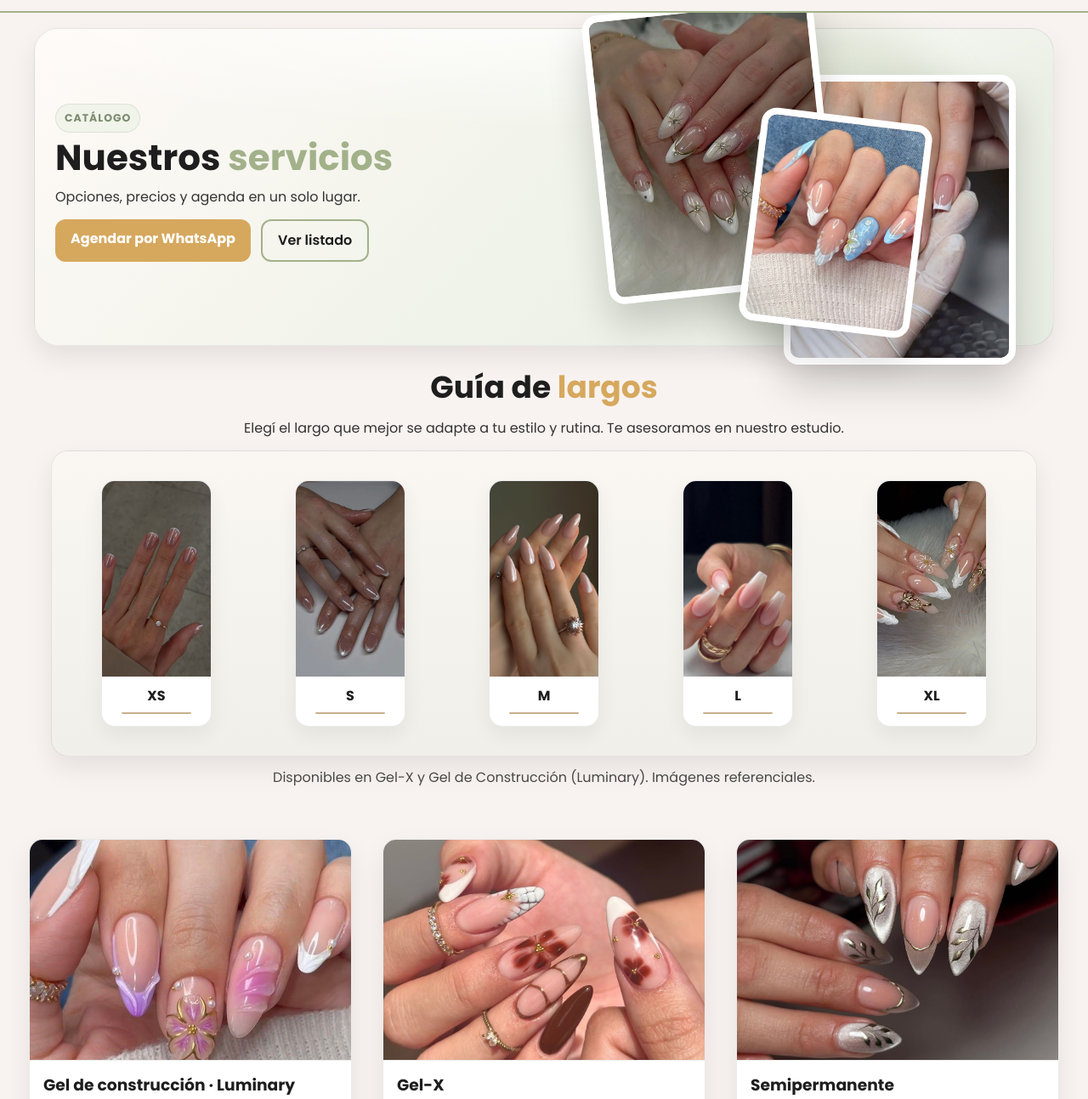
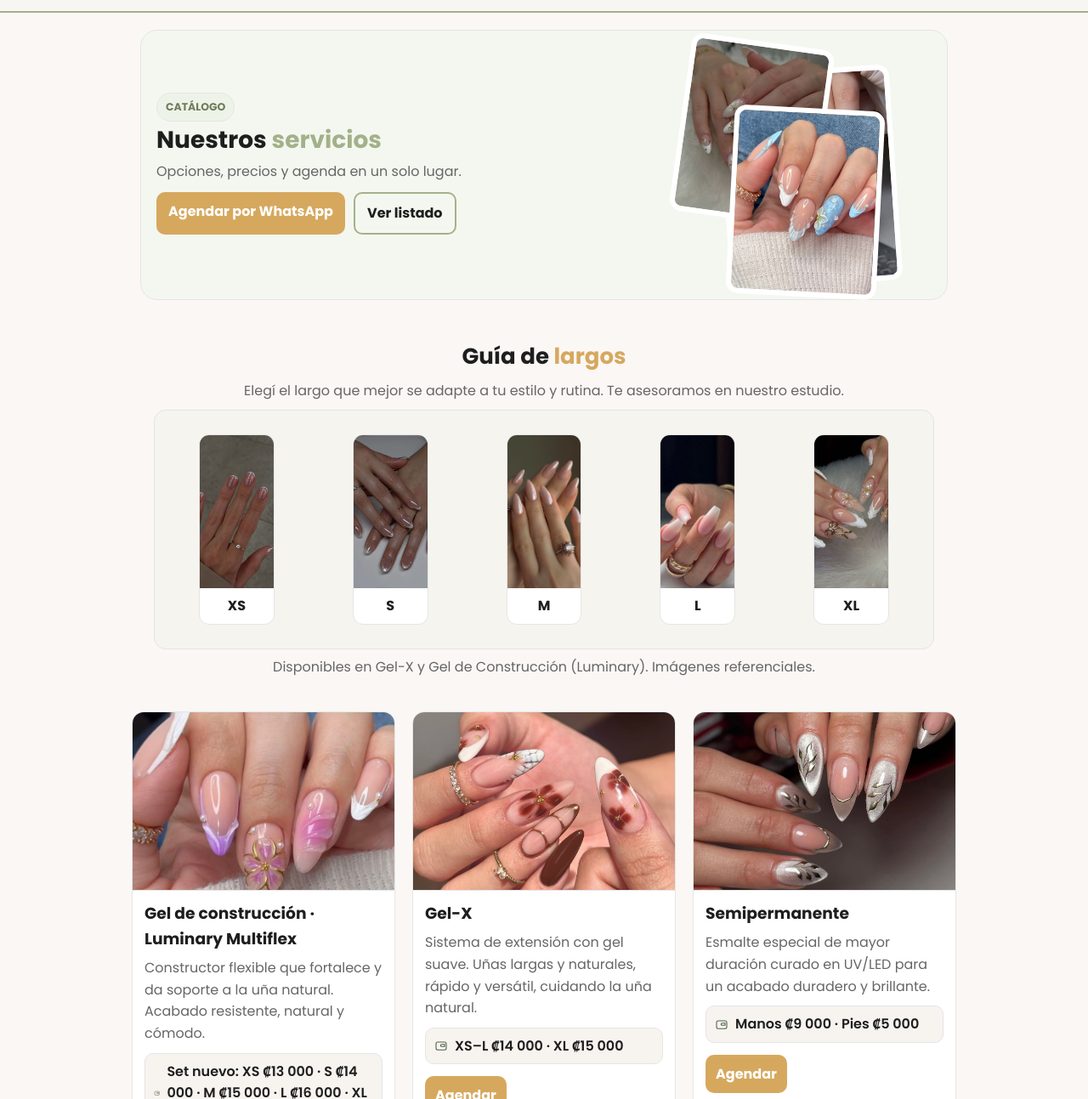
Before and after one commit to JoseMCG23/Proyecto, a plain HTML site: page servicios.html in a window 1280 px wide. Shown: the part 67-1360 px from the top of the page at 85% size. Drawn offline with Linux system fonts and the light colour scheme.

Commit message:
otros cambios

```diff
--- a/css/acerca.css
+++ b/css/acerca.css
@@ -7,7 +7,7 @@
     --shadow: 0 6px 16px rgba(0, 0, 0, .07);
 }
 
-/* ===== Pegado del footer al fondo y altura compacta (solo en esta página) ===== */
+
 html,
 body {
     height: 100%;
--- a/css/servicios.css
+++ b/css/servicios.css
@@ -1,404 +1,327 @@
+/* ===== Variables simples ===== */
 :root {
     --text: #1e1e1e;
     --muted: #666;
     --card: #fff;
-    --bg-cream: #f7f4f0;
-    --line: rgba(0, 0, 0, .08);
+    --line: #e5e5e5;
     --accent: #a3b18a;
     --gold: #d6a85e;
-    --shadow: 0 14px 30px rgba(0, 0, 0, .08);
+    --bg: #f8f6f3;
 }
 
-/* ===== ICONOS (estilo lineal) ===== */
+* {
+    box-sizing: border-box
+}
+
+img {
+    max-width: 100%;
+    display: block
+}
+
+body {
+    margin: 0;
+    font-family: Poppins, system-ui, sans-serif;
+    color: var(--text);
+    background: #faf7f5
+}
+
 .ico {
     stroke: currentColor;
     fill: none;
-    stroke-width: 1.8;
-    stroke-linecap: round;
-    stroke-linejoin: round;
-    color: #506044;
+    stroke-width: 1.6;
+    color: #506044
 }
 
-/* ===== HERO ===== */
+/* ===== HERO (simple y compacto) ===== */
 .srv-hero {
-    margin: 18px auto 12px;
-    padding: 0 20px;
+    padding: 20px
 }
 
 .srv-hero__inner {
-    max-width: 1200px;
-    margin: 0 auto;
+    max-width: 950px;
+    margin: auto;
     display: grid;
-    grid-template-columns: 1.1fr .9fr;
-    gap: 28px;
+    grid-template-columns: 1fr 0.9fr;
+    gap: 20px;
     align-items: center;
-    background:
-        radial-gradient(1100px 220px at 50% -10%, #ffffffb0 20%, transparent 70%),
-        linear-gradient(135deg, #fffaf7 0%, #eef2e8 60%, #e8ede3 100%);
+    background: #f4f7ef;
     border: 1px solid var(--line);
-    border-radius: 28px;
-    box-shadow: var(--shadow);
-    padding: 36px 24px;
+    border-radius: 20px;
+    padding: 18px;
 }
 
 .eyebrow {
+    display: inline-block;
+    margin-bottom: 6px;
+    padding: 6px 10px;
+    border: 1px solid var(--line);
+    border-radius: 999px;
+    font-size: .78rem;
+    font-weight: 700;
     text-transform: uppercase;
-    letter-spacing: .08em;
-    font-weight: 700;
-    font-size: .78rem;
-    color: #7c8b6f;
-    background: #f0f4ea;
-    display: inline-block;
-    padding: 6px 10px;
-    border-radius: 999px;
-    border: 1px solid var(--line);
-    margin: 0 0 6px;
+    color: #6e7d5a;
+    background: #eef3e9
 }
 
 .srv-hero__text h2 {
-    font-size: clamp(28px, 4.2vw, 42px);
-    line-height: 1.15;
     margin: 0 0 8px;
+    font-size: 28px;
+    line-height: 1.15
 }
 
 .srv-hero__text h2 span {
-    color: var(--accent);
+    color: var(--accent)
 }
 
 .srv-hero__text .sub {
-    margin: 0 0 14px;
-    opacity: .9;
+    margin: 0 0 12px;
+    color: var(--muted)
 }
 
 .srv-actions {
     display: flex;
-    gap: 12px;
-    flex-wrap: wrap;
-    margin-bottom: 10px;
+    gap: 10px;
+    flex-wrap: wrap
+}
+
+.btn-cta,
+.btn-ghost {
+    display: inline-block;
+    padding: 10px 14px;
+    border-radius: 10px;
+    font-weight: 700;
+    text-decoration: none
 }
 
 .btn-cta {
     background: var(--gold);
-    color: #fff;
-    text-decoration: none;
-    font-weight: 700;
-    padding: 10px 18px;
-    border-radius: 12px;
-    display: inline-block;
-    transition: .2s ease;
-}
-
-.btn-cta:hover {
-    background: #b88b44;
+    color: #fff
 }
 
 .btn-ghost {
     border: 2px solid var(--accent);
-    color: var(--text);
-    text-decoration: none;
-    font-weight: 600;
-    padding: 10px 18px;
-    border-radius: 12px;
-    display: inline-block;
+    color: var(--text)
 }
 
-.btn-ghost:hover {
-    background: var(--accent);
-    color: #fff;
-}
-
-/* Badges con icono */
-.srv-badges {
-    list-style: none;
-    padding: 0;
-    margin: 6px 0 0;
-    display: flex;
-    flex-wrap: wrap;
-    gap: 10px;
-}
-
-.srv-badges li {
-    display: inline-flex;
-    align-items: center;
-    gap: 8px;
-    background: #fff;
-    border: 1px solid var(--line);
-    padding: 8px 12px;
-    border-radius: 999px;
-    font-weight: 600;
-    box-shadow: 0 6px 16px rgba(0, 0, 0, .05);
-}
-
-.srv-badges .ico {
-    width: 18px;
-    height: 18px;
-}
-
+/* Fotos del hero (polaroids simples) */
 .srv-hero__media {
     position: relative;
-    min-height: 300px;
-}
-
-.blob {
-    position: absolute;
-    inset: auto 0 0 0;
-    margin: auto;
-    width: 360px;
-    height: 360px;
-    border-radius: 50%;
-    background: radial-gradient(40% 60% at 60% 40%, #b6c5a6 0%, #a3b18a 55%, #7d8b6b 100%);
-    filter: blur(26px);
-    opacity: .25;
-    transform: translateY(14px);
+    min-height: 240px
 }
 
 .ph {
     position: absolute;
-    width: 54%;
     aspect-ratio: 4/5;
     object-fit: cover;
-    border-radius: 18px;
-    border: 8px solid #fff;
-    box-shadow: 0 24px 46px rgba(0, 0, 0, .18);
+    width: 48%;
+    border-radius: 14px;
+    border: 6px solid #fff;
+    /* sin sombras ni filtros */
 }
 
 .ph1 {
-    right: 4%;
-    top: 6%;
+    right: 10%;
+    top: 10%;
+    transform: rotate(-4deg)
 }
 
 .ph2 {
-    left: -2%;
-    bottom: 8%;
-    transform: rotate(-6deg);
+    right: 30%;
+    top: -2%;
+    transform: rotate(8deg);
+    width: 40%
 }
 
 .ph3 {
-    right: 26%;
-    bottom: -6%;
-    transform: rotate(7deg);
-    width: 40%;
+    right: 14%;
+    top: 26%;
+    transform: rotate(3deg);
+    width: 42%
 }
 
-@media (max-width:980px) {
-    .srv-hero__inner {
-        grid-template-columns: 1fr;
-        text-align: center;
-        padding: 28px 18px;
-    }
-
-    .srv-actions,
-    .srv-badges {
-        justify-content: center;
-    }
-
-    .srv-hero__media {
-        height: 330px;
-    }
-
-    .ph {
-        left: 50%;
-        transform: translateX(-50%);
-    }
-
-    .ph1 {
-        top: 6%;
-        width: 58%;
-        transform: translateX(-50%);
-    }
-
-    .ph2 {
-        bottom: 14%;
-        width: 42%;
-        transform: translateX(-50%) rotate(-6deg);
-    }
-
-    .ph3 {
-        bottom: -4%;
-        width: 34%;
-        transform: translateX(-50%) rotate(7deg);
-    }
-}
-
-/* ===== GUÍA DE LARGOS ===== */
+/* ===== GUÍA DE LARGOS (simple) ===== */
 .size-guide {
-    max-width: 1200px;
-    margin: 20px auto 40px;
-    padding: 0 20px;
+    max-width: 950px;
+    margin: 26px auto;
+    padding: 0 16px
 }
 
 .size-head {
     text-align: center;
-    margin-bottom: 14px;
+    margin-bottom: 10px
 }
 
 .size-title {
-    font-size: clamp(24px, 3.6vw, 36px);
     margin: 0 0 6px;
+    font-size: 26px
 }
 
 .size-title span {
-    color: var(--gold);
+    color: var(--gold)
 }
 
 .size-sub {
     margin: 0;
-    opacity: .9;
+    color: var(--muted)
 }
 
 .size-grid {
     display: grid;
-    gap: 18px;
-    grid-template-columns: repeat(5, 1fr);
-    background: linear-gradient(180deg, #faf7f3, #f0efe9);
+    gap: 12px;
+    grid-template-columns: repeat(auto-fit, minmax(150px, 1fr));
+    background: #f6f4ef;
     border: 1px solid var(--line);
-    padding: 18px;
-    border-radius: 20px;
-    box-shadow: var(--shadow);
-}
-
-@media (max-width:1100px) {
-    .size-grid {
-        grid-template-columns: repeat(3, 1fr);
-    }
-}
-
-@media (max-width:680px) {
-    .size-grid {
-        grid-template-columns: repeat(2, 1fr);
-    }
+    border-radius: 14px;
+    padding: 12px
 }
 
 .size-card {
     background: #fff;
-    border-radius: 16px;
-    overflow: hidden;
     border: 1px solid var(--line);
-    box-shadow: 0 10px 24px rgba(0, 0, 0, .06);
-    transition: transform .25s ease, box-shadow .25s ease;
-}
-
-.size-card:hover {
-    transform: translateY(-6px);
-    box-shadow: 0 18px 40px rgba(0, 0, 0, .1);
+    border-radius: 12px;
+    overflow: hidden
 }
 
 .size-card img {
     width: 100%;
-    height: 230px;
-    object-fit: cover;
-    display: block;
+    height: 180px;
+    object-fit: cover
 }
 
 .size-card figcaption {
     text-align: center;
     font-weight: 700;
-    padding: 10px 6px 14px;
-    position: relative;
-}
-
-.size-card figcaption::after {
-    content: "";
-    width: 70%;
-    height: 2px;
-    background: #c9b08a;
-    display: block;
-    margin: 6px auto 0;
-    border-radius: 2px;
+    padding: 8px
 }
 
 .size-note {
     text-align: center;
-    margin: 12px 0 0;
-    opacity: .8;
+    color: var(--muted);
+    margin-top: 8px
 }
 
-/* ===== LISTADO DE SERVICIOS ===== */
+/* ===== SERVICIOS  ===== */
 .services {
+    max-width: 1100px;
+    margin: 40px auto;
+    padding: 0 16px;
     display: flex;
     flex-wrap: wrap;
+    gap: 20px;
     justify-content: center;
-    gap: 36px;
-    margin: 60px auto;
-    max-width: 1300px;
-    padding: 0 20px;
 }
 
 .service-card {
-    flex: 1 1 340px;
-    max-width: 380px;
+    width: 310px;
     background: var(--card);
     border: 1px solid var(--line);
-    border-radius: 16px;
+    border-radius: 14px;
     overflow: hidden;
-    box-shadow: var(--shadow);
-    transition: transform .25s ease, box-shadow .25s ease;
-}
-
-.service-card:hover {
-    transform: translateY(-6px);
-    box-shadow: 0 22px 44px rgba(0, 0, 0, .12);
 }
 
 .service-card>img {
     width: 100%;
-    height: 260px;
+    height: 210px;
     object-fit: cover;
-    display: block;
-    border-bottom: 1px solid var(--line);
+    border-bottom: 1px solid var(--line)
 }
 
 .service-card h3 {
-    margin: 14px 16px 6px;
+    margin: 12px 14px 6px
 }
 
 .service-card p {
-    margin: 0 16px 10px;
-    color: var(--muted);
+    margin: 0 14px 10px;
+    color: var(--muted)
 }
 
-/* chips en columna (precios y notas) */
-.service-card .chips {
+.chips {
     list-style: none;
-    margin: 12px 16px 18px;
+    margin: 10px 14px 14px;
     padding: 0;
     display: flex;
     flex-direction: column;
-    gap: 12px;
+    gap: 8px
 }
 
-.service-card .chips li {
+.chips li {
     display: flex;
     gap: 8px;
-    align-items: flex-start;
-    background: var(--bg-cream);
+    align-items: center;
+    background: #f7f4f0;
     border: 1px solid var(--line);
-    padding: 10px 14px;
-    border-radius: 12px;
-    font-weight: 600;
-    color: var(--text);
-    line-height: 1.5;
+    padding: 8px 10px;
+    border-radius: 10px;
+    font-weight: 600
 }
 
-.service-card .chips .ico {
+.chips .ico {
     width: 16px;
-    height: 16px;
-    margin-top: 2px;
+    height: 16px
 }
 
 .btn.btn--small {
     background: var(--gold);
     color: #fff !important;
     border: none;
-    padding: 12px 18px;
+    padding: 10px 12px;
     border-radius: 10px;
-    margin: 0 16px 20px;
+    margin: 0 14px 14px;
     display: inline-block;
-    font-weight: 700;
-    text-decoration: none;
-    transition: .2s ease;
+    font-weight: 700
 }
 
-.btn.btn--small:hover {
-    background: #b88b44;
+/* ===== RESPONSIVE SENCILLO ===== */
+
+.srv-hero__media {
+    height: 280px
 }
+
+
+@media (max-width:1024px) {
+    .srv-hero__inner {
+        grid-template-columns: 1fr;
+        text-align: center
+    }
+
+    .srv-actions {
+        justify-content: center
+    }
+
+    .srv-hero__media {
+        height: auto;
+        padding: 10px 0
+    }
+
+    .ph {
+        position: static;
+        display: block;
+        width: min(88%, 340px);
+        margin: 8px auto;
+        transform: none;
+        border-width: 5px
+    }
+
+    .ph2 {
+        display: none
+    }
+
+
+}
+
+/* Móviles */
+@media (max-width:520px) {
+    .srv-hero {
+        padding: 12px
+    }
+
+    .btn-cta,
+    .btn-ghost {
+        width: 100%;
+        text-align: center
+    }
+
+    .ph {
+        width: 92%
+    }
+}
```
Also changed, not shown: index.html (+13 -86 lines).
